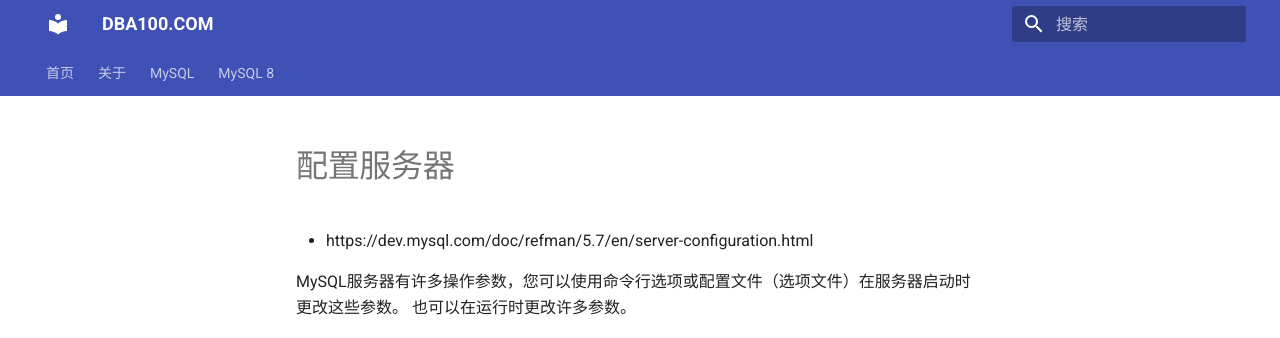
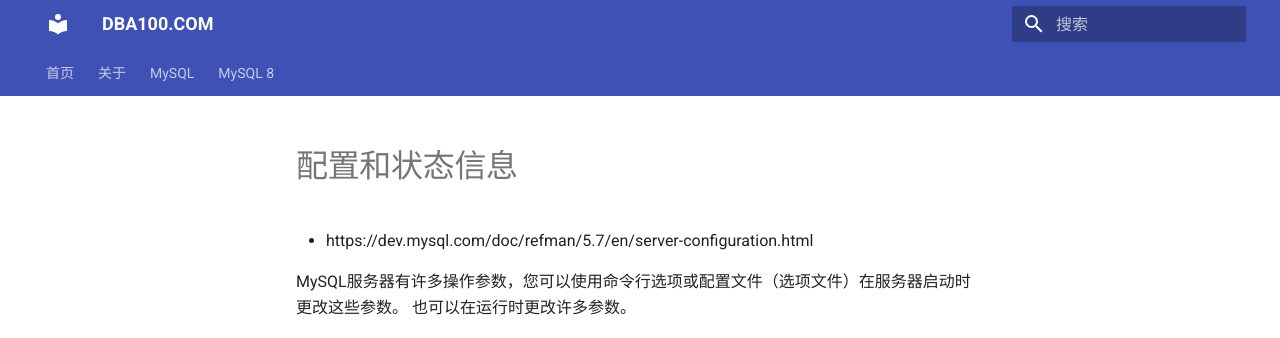
Before and after one commit to duliang123/dba100, an MkDocs documentation site: the page built from docs/mysql/server-administration/server-configuration.md, in a window 1280 px wide and 1257 px high. Shown: the top 338 px of the window. Built offline with MkDocs 1.6.1 and Material for MkDocs 9.7.7, drawn with Linux system fonts in a browser that asks for light colours.

Commit message:
Update server-configuration.md

```diff
--- a/docs/mysql/server-administration/server-configuration.md
+++ b/docs/mysql/server-administration/server-configuration.md
@@ -1,4 +1,4 @@
-# 配置服务器
+# 配置和状态信息
 
 * https://dev.mysql.com/doc/refman/5.7/en/server-configuration.html
 
```
